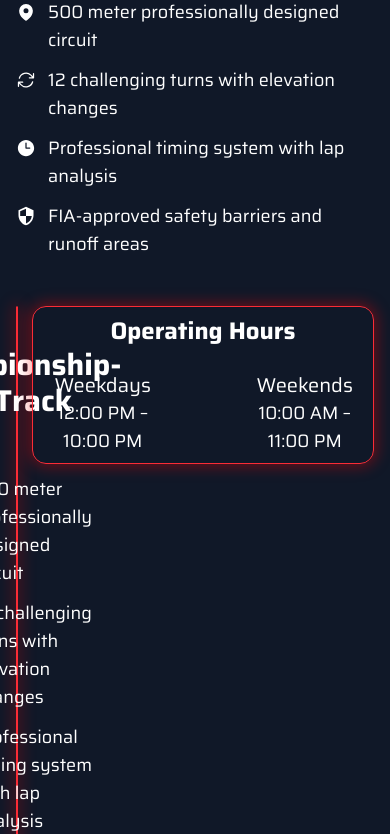
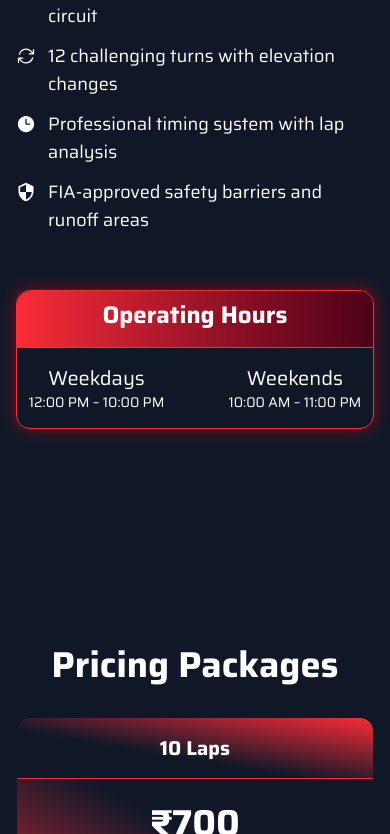
Before and after one commit to KingReevan/VGOwebGL, a Next.js app in the folder OneDrive/Desktop/vgo/vgo-frontend/: page / in a window 390 px wide. Shown: the part 1946-2780 px from the top of the page. Built offline with nearby package versions, Linux system fonts and the light colour scheme; no server answers.

Commit message:
Committing before adding the leaderboard popup

```diff
--- a/OneDrive/Desktop/vgo/vgo-frontend/src/app/components/CarAndTrackDetails.tsx
+++ b/OneDrive/Desktop/vgo/vgo-frontend/src/app/components/CarAndTrackDetails.tsx
@@ -4,8 +4,8 @@ import { LightningBoltIcon, GaugeIcon, ShieldIcon, PersonIcon, MapPinIcon, LoopI
 
 export default function CarAndTrackDetails() {
   return (
-    <section className="space-y-12 px-4 sm:px-6 lg:px-8 py-12">
-        <div className="md:hidden">
+    <section className="space-y-12 px-4 sm:px-6 lg:px-8 py-6">
+        <div className="xl:hidden">
             {/* Go-Kart Section */}
             <div className="grid grid-cols-1 lg:grid-cols-2 gap-8 lg:gap-12 items-center">
                 {/* Text Content - Mobile first order */}
@@ -82,11 +82,27 @@ export default function CarAndTrackDetails() {
                 </ul>
                 </div>
             </div>
+
+            <div className="shadow-[0_0_15px_2px_rgba(255,0,0,0.4)] border border-red-500 rounded-xl pb-4 mt-14">
+                <div className='border-b border-red-500 bg-gradient-to-r from-red-500 to-rose-950 text-white font-bold overflow-hidden rounded-t-xl mb-4 py-2'>
+                    <h2 className="text-2xl font-extrabold text-center mb-2">Operating Hours</h2>
+                </div>
+                <div className="flex justify-center gap-16">
+                    <div className="text-center">
+                    <h3 className="text-xl font-medium text-primary">Weekdays</h3>
+                    <p className="text-sm">12:00 PM – 10:00 PM</p>
+                    </div>
+                    <div className="text-center">
+                    <h3 className="text-xl font-medium text-primary">Weekends</h3>
+                    <p className="text-sm">10:00 AM – 11:00 PM</p>
+                    </div>
+                </div>
+            </div>
         </div>
 
 
         {/*More Aesthetic Grid layout*/ }
-        <div className="md:block">
+        <div className="hidden md:block">
             {/* Go-Kart Section */}
             <div className="grid grid-cols-1 lg:grid-cols-3 gap-4 items-center grid-flow-row-dense">
 
@@ -171,7 +187,7 @@ export default function CarAndTrackDetails() {
                     src="/asianRacer.webp"
                     alt="Championship-level go-kart track"
                     fill
-                    className="object-cover"
+                    className="object-scale-down"
                 />
                 </div>
             </div>
--- /dev/null
+++ b/OneDrive/Desktop/vgo/vgo-frontend/src/app/components/Map.tsx
@@ -0,0 +1,43 @@
+'use client'
+import React from 'react'
+
+
+const GOOGLE_MAPS_API_KEY = process.env.NEXT_PUBLIC_GOOGLE_MAPS_API_KEY;
+const location = "Vanora Robots, Mangalore";
+const mapUrl = `https://www.google.com/maps/embed/v1/place?key=${GOOGLE_MAPS_API_KEY}&q=${encodeURIComponent(location)}`;
+
+export default function Map(){
+    return(
+        <section className="space-y-6">
+          <h2 className="text-4xl font-extrabold text-center">Find Us</h2>
+          <div className="grid grid-cols-1 sm:grid-cols-3 grid-flow-row-dense">
+            <div className="col-span-2">
+              <div className="w-full h-[280px] md:h-[300px] overflow-hidden border-y shadow-[0_0_15px_2px_rgba(255,0,0,0.4)] border-red-500">
+                <iframe
+                  className="w-full h-full"
+                  src={mapUrl}
+                  loading="lazy"
+                  referrerPolicy="no-referrer-when-downgrade"
+                ></iframe>
+              </div>
+            </div>
+
+            <div className="space-y-5 text-center py-6 px-8 bg-gradient-to-r from-red-700 via-rose-950 to-red-700 border-y shadow-[0_0_15px_2px_rgba(255,0,0,0.4)] border-red-500">
+              <div className="space-y-2">
+                <h3 className="font-bold text-2xl">Address</h3>
+                <p className="text-primary">Bharat Mall, Lalbagh</p>
+              </div>
+              <div className="space-y-2">
+                <h3 className="font-bold text-2xl">Phone</h3>
+                <p className="text-primary">+91 70222 54378</p>
+              </div>
+              <div className="space-y-2">
+                <h3 className="font-bold text-2xl">Email</h3>
+                <p className="text-primary">info@vgoracing.com</p>
+              </div>
+            </div>
+          </div>
+
+        </section>
+    );
+}
--- a/OneDrive/Desktop/vgo/vgo-frontend/src/app/components/Navbar.tsx
+++ b/OneDrive/Desktop/vgo/vgo-frontend/src/app/components/Navbar.tsx
@@ -60,42 +60,42 @@ export default function Navbar() {
 
         {/* Mobile Menu - Fixed positioning with proper height */}
         <div className={`md:hidden fixed inset-0 bg-gradient-to-b from-black via-red-950 to-black
-           backdrop-blur-md z-51 flex flex-col items-center justify-center space-y-8 transition-all duration-300 ease-in-out pt-20 pb-10
+           backdrop-blur-md z-51 flex flex-col items-center justify-center space-y-8 transition-all duration-300 ease-in-out pt-10 pb-10
           ${mobileMenuOpen ? 'translate-y-0 opacity-100' : '-translate-y-full opacity-0 pointer-events-none'}`}
           style={{ height: '100vh', top: '0' }}
         >
           <div className="overflow-y-auto w-full flex flex-col items-center space-y-6">
             <Link
               href="/book"
-              className="text-xl font-medium text-white hover:text-red-500 hover:bg-white/85 transition-colors py-3 px-10 shadow-[0_0_15px_2px_rgba(255,0,0,0.4)] border border-red-500 rounded-xl"
+              className="w-full max-w-xs text-center text-xl font-medium text-white hover:text-red-500 hover:bg-white/85 transition-colors py-4 px-10 shadow-[0_0_15px_2px_rgba(255,0,0,0.4)] border border-red-500 rounded-xl"
               onClick={() => setMobileMenuOpen(false)}
             >
               Book Now
             </Link>
             <Link
               href="/competition"
-              className="text-xl font-medium text-white hover:text-red-500 hover:bg-white/85 transition-colors py-3 px-10 shadow-[0_0_15px_2px_rgba(255,0,0,0.4)] border border-red-500 rounded-xl"
+              className="w-full max-w-xs text-center text-xl font-medium text-white hover:text-red-500 hover:bg-white/85 transition-colors py-4 px-10 shadow-[0_0_15px_2px_rgba(255,0,0,0.4)] border border-red-500 rounded-xl"
               onClick={() => setMobileMenuOpen(false)}
             >
               Competition
             </Link>
             <Link
               href="/vgospace"
-              className="text-xl font-medium text-white hover:text-red-500 hover:bg-white/85 transition-colors py-3 px-10 shadow-[0_0_15px_2px_rgba(255,0,0,0.4)] border border-red-500 rounded-xl"
+              className="w-full max-w-xs text-center text-xl font-medium text-white hover:text-red-500 hover:bg-white/85 transition-colors py-4 px-10 shadow-[0_0_15px_2px_rgba(255,0,0,0.4)] border border-red-500 rounded-xl"
               onClick={() => setMobileMenuOpen(false)}
             >
               VGO-Space
             </Link>
             <Link
               href="/shop"
-              className="text-xl font-medium text-white hover:text-red-500 hover:bg-white/85 transition-colors py-3 px-10 shadow-[0_0_15px_2px_rgba(255,0,0,0.4)] border border-red-500 rounded-xl"
+              className="w-full max-w-xs text-center text-xl font-medium text-white hover:text-red-500 hover:bg-white/85 transition-colors py-4 px-10 shadow-[0_0_15px_2px_rgba(255,0,0,0.4)] border border-red-500 rounded-xl"
               onClick={() => setMobileMenuOpen(false)}
             >
               Shop
             </Link>
             <Link
               href="/contact"
-              className="text-xl font-medium text-white hover:text-red-500 hover:bg-white/85 transition-colors py-3 px-10 shadow-[0_0_15px_2px_rgba(255,0,0,0.4)] border border-red-500 rounded-xl"
+              className="w-full max-w-xs text-center text-xl font-medium text-white hover:text-red-500 hover:bg-white/85 transition-colors py-4 px-10 shadow-[0_0_15px_2px_rgba(255,0,0,0.4)] border border-red-500 rounded-xl"
               onClick={() => setMobileMenuOpen(false)}
             >
               Contact
@@ -121,7 +121,7 @@ export default function Navbar() {
               </Button>
             </div>
           </div>
-          <div className="absolute bottom-6 flex items-center space-x-4 text-white opacity-50 text-sm">
+          <div className="absolute bottom-16 flex items-center space-x-4 text-white opacity-50 text-sm">
             <span>+91 7022254378</span>
             <span>•</span>
             <Link href="mailto:info@vgoracing.com">info@vgoracing.com</Link>
--- a/OneDrive/Desktop/vgo/vgo-frontend/src/app/components/Partnerships.tsx
+++ b/OneDrive/Desktop/vgo/vgo-frontend/src/app/components/Partnerships.tsx
@@ -22,10 +22,10 @@ export function Partnerships() {
       </div>
 
       <div className="relative z-10">
-        <h2 className="text-4xl font-extrabold text-center mb-4 text-white">
+        <h2 className="text-3xl md:text-4xl font-extrabold text-center mb-4 text-white">
           Our Partners and Sponsors
         </h2>
-        <p className="text-center text-gray-400 max-w-2xl mx-auto mb-12">
+        <p className="px-4 text-center text-gray-400 max-w-2xl mx-auto mb-12">
           Proudly collaborating with industry leaders to bring you the best racing experience
         </p>
 
--- a/OneDrive/Desktop/vgo/vgo-frontend/src/app/page.tsx
+++ b/OneDrive/Desktop/vgo/vgo-frontend/src/app/page.tsx
@@ -11,13 +11,7 @@ import { Partnerships } from "./components/Partnerships";
 import Gallery from "./components/Gallery";
 import CarAndTrackDetails from "./components/CarAndTrackDetails";
 import Testimonials from "./components/Testimonials";
-
-const GOOGLE_MAPS_API_KEY = process.env.NEXT_PUBLIC_GOOGLE_MAPS_API_KEY;
-const location = "Vanora Robots, Mangalore";
-const mapUrl = `https://www.google.com/maps/embed/v1/place?key=${GOOGLE_MAPS_API_KEY}&q=${encodeURIComponent(location)}`;
-
-console.log("API KEY:", GOOGLE_MAPS_API_KEY);
-console.log("Map URL:", mapUrl);
+import Map from "./components/Map"
 
 const leaderboardData = [
   { position: 1, name: "Rahul Sharma", pfp: "/racers/pfp1.png", score: 42 },
@@ -82,39 +76,12 @@ export default function Home() {
         <UpcomingEvents/>
 
         {/* Map */}
-        <section className="space-y-6">
-          <h2 className="text-4xl font-extrabold text-center">Find Us</h2>
-          <div className="grid grid-cols-1 sm:grid-cols-3 grid-flow-row-dense">
-            <div className="col-span-2">
-              <div className="w-full h-[280px] md:h-[300px] overflow-hidden border-y shadow-[0_0_15px_2px_rgba(255,0,0,0.4)] border-red-500">
-                <iframe
-                  className="w-full h-full"
-                  src={mapUrl}
-                  loading="lazy"
-                  referrerPolicy="no-referrer-when-downgrade"
-                ></iframe>
-              </div>
-            </div>
+        <Map/>
 
-            <div className="space-y-5 text-center py-6 px-8 bg-gradient-to-r from-red-700 via-rose-950 to-red-700 border-y shadow-[0_0_15px_2px_rgba(255,0,0,0.4)] border-red-500">
-              <div className="space-y-2">
-                <h3 className="font-bold text-2xl">Address</h3>
-                <p className="text-primary">Bharat Mall, Lalbagh</p>
-              </div>
-              <div className="space-y-2">
-                <h3 className="font-bold text-2xl">Phone</h3>
-                <p className="text-primary">+91 70222 54378</p>
-              </div>
-              <div className="space-y-2">
-                <h3 className="font-bold text-2xl">Email</h3>
-                <p className="text-primary">info@vgoracing.com</p>
-              </div>
-            </div>
-          </div>
+        {/* Sponsorships and Partners */}
+        <Partnerships/>
 
-        </section>
-
-        <Partnerships/>
+        {/* Bottom-Left Whatsapp Button */}
         <WhatsAppButton />
 
       </main>
```
